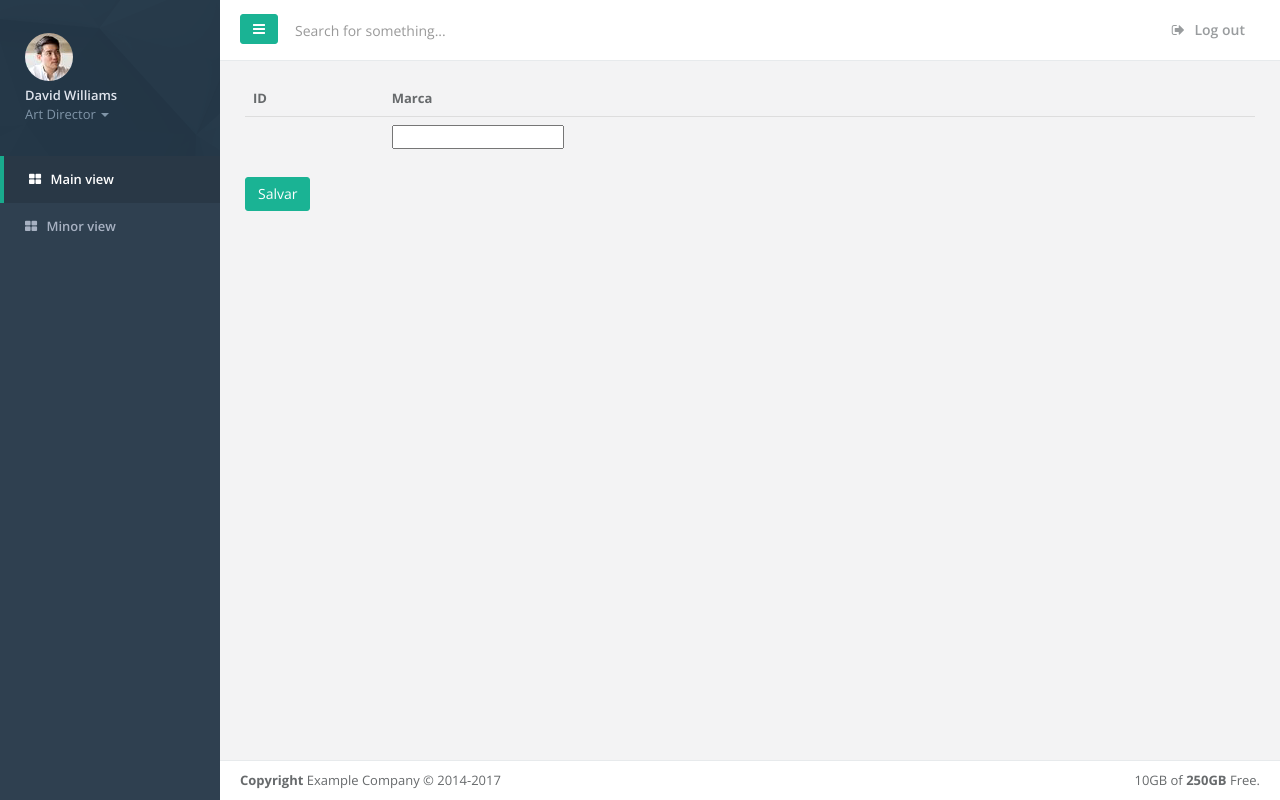
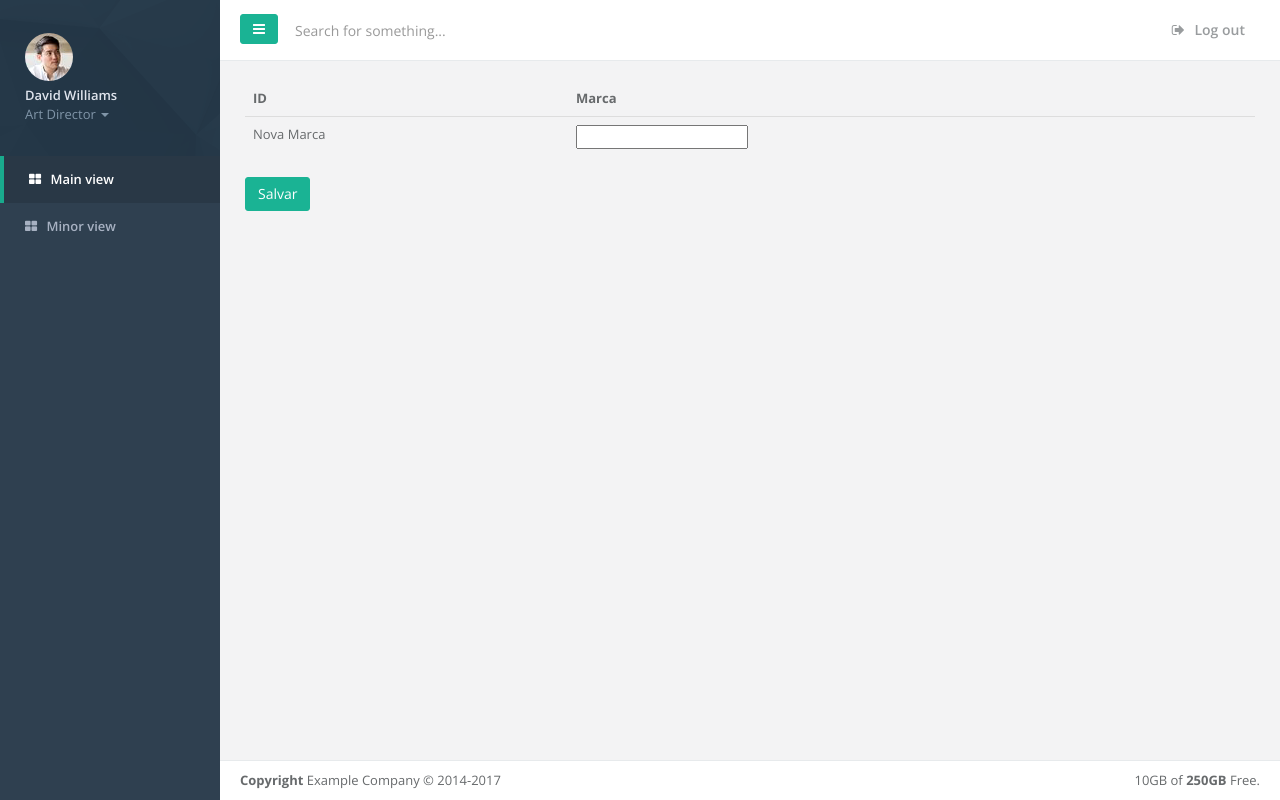
Before and after one commit to szagot/ercomunicacao, a PHP site: template template/products/brands.twig in a window 1280 px wide. Run offline with PHP 8.4, Linux system fonts and the light colour scheme; the template is opened without the code that fills it, so the values that code supplies are empty; some libraries are stand-ins or nearby versions.

Commit message:
Adicionada descrição na linha de nova marca

```diff
--- a/template/products/brands.twig
+++ b/template/products/brands.twig
@@ -30,7 +30,7 @@
             </tbody>
             <tfoot>
             <tr>
-                <td></td>
+                <td>Nova Marca</td>
                 <td><input name="name[new_brand]" value=""></td>
             </tr>
             </tfoot>
```
